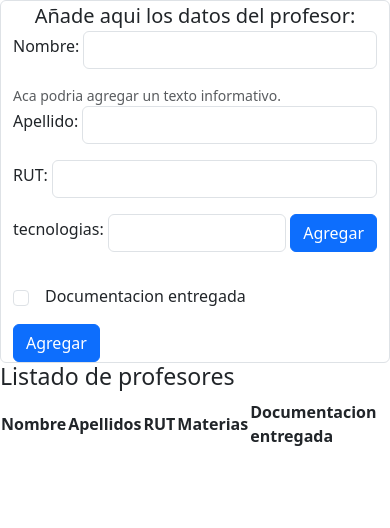
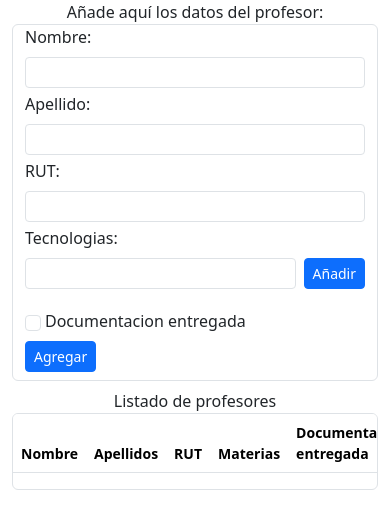
Before and after one commit to Auliorp/TeachersForm-vuejs, a Vue app: page / in a window 390 px wide. Shown: the top 528 px of the page. Built offline with nearby package versions, Linux system fonts and the light colour scheme.

Commit message:
trabajando en mediasqueries para mobile, ademas se modifico la seccion donde se muestran los datos de los profesores

```diff
--- a/src/App.vue
+++ b/src/App.vue
@@ -7,5 +7,4 @@ import TeacherForm from './components/TeacherForm.vue';
 </script>
 
 <style>
-
 </style>
--- a/src/components/TeacherForm.vue
+++ b/src/components/TeacherForm.vue
@@ -1,40 +1,44 @@
 <template>
+
+<div class="container-fluid ">
+    <div class="row justify-content-center align-items-center">
+        <div class=" col-md-12 ">
+            <h5 class="modal-title text-center fs-6">Añade aquí los datos del profesor:</h5>
+        </div>
+      <div class="col-md-6">
             <div class="container border rounded d-flex justify-content-center align-items-center">
-        <form>
+                <form >
                     <div class="row">
-                <div class="col-md-12">
-                    <h5 class="modal-title text-center">Añade aqui los datos del profesor:</h5>
-                </div>
 
                         <div class="col-md-12">
 
-                    <div class="mb-3 d-flex align-items-center">
-                        <label for="inputName" class="form-label me-1">Nombre:</label>
-                        <input type="text" class="form-control" id="inputName" aria-describedby="nameHelp" v-model="teacher.teacherName">
+                            <div class="mb-1 ">
+                                <label for="inputName" class="form-label ">Nombre:</label>
+                                <input type="text" class="form-control form-control-sm" id="inputName" aria-describedby="nameHelp" v-model="teacher.teacherName">
+                            </div>
                         </div>
 
-                    <div id="nameHelp" class="form-text">Aca podria agregar un texto informativo.</div>
-                </div>
-
-                <div class="col-md-12">
-                    <div class="mb-3 d-flex align-items-center">
-                        <label for="inputSurname" class="form-label me-1" >Apellido:</label>
-                        <input type="text" class="form-control" id="inputSurname" v-model="teacher.teacherSurName">
+                        <div class="col-md-12 ">
+                            <div class="mb-1 ">
+                                <label for="inputSurname" class="form-label" >Apellido:</label>
+                                <input type="text" class="form-control form-control-sm" id="inputSurname" v-model="teacher.teacherSurName">
                             </div>
                         </div>
 
                         <div class="col-md-12">
-                    <div class="mb-3 d-flex align-items-center">
-                        <label for="inputRut" class="form-label me-1">RUT:</label>
-                        <input type="number" class="form-control" id="inputRut" v-model="teacher.rut">
+                            <div class="mb-1">
+                                <label for="inputRut" class="form-label ">RUT:</label>
+                                <input type="number" class="form-control form-control-sm" id="inputRut" v-model="teacher.rut">
                             </div>
                         </div>
 
-                <div class="col-md-12">
-                    <div class="mb-3 d-flex align-items-center">
-                        <label for="inputsubjects" class="form-label me-1">tecnologias:</label>
-                        <input type="text" class="form-control" id="inputsubjects" v-model="subject" @keyup.enter="handleSubject()">
-                        <button type="button" class="btn btn-primary ms-1" v-on:click="handleSubject()">Agregar</button>
+                        <div class="col-md-12 ">
+                            <div class="mb-1 ">
+                                <label for="inputsubjects" class="form-label">Tecnologias:</label>
+                                <div class="d-flex align-items-center">
+                                    <input type="text" class="form-control form-control-sm me-2" id="inputsubjects" v-model="subject" @keyup.enter="handleSubject()">
+                                    <button type="button" class="btn btn-primary btn-sm" v-on:click="handleSubject()">Añadir</button>
+                                </div>
                             </div>
                         </div>
 
@@ -48,44 +52,62 @@
 
                     <div class="row">
                         <div class="col-md-12">
-                    <div class="mb-3 form-check d-flex align-items-center">
-                        <input type="checkbox" class="form-check-input me-3" id="exampleCheck1" v-model="teacher.doc">
-                        <label class="form-check-label" for="exampleCheck1">Documentacion entregada</label>
+                            <div class="mb-2 form-check d-flex align-items-center">
+                                <input type="checkbox" class="form-check-input me-1" id="checkDoc" v-model="teacher.doc">
+                                <label class="form-check-label" for="checkDoc">Documentacion entregada</label>
                             </div>
                         </div>
-                <div class="col-md-12">
-                    <button type="button" class="btn btn-primary" v-on:click="handleAddTeacher()">Agregar</button>
+                        <div class="col-md-12 mb-2 ">
+                            <button type="button" class="btn btn-primary btn-sm" v-on:click="handleAddTeacher()">Agregar</button>
                         </div>
                     </div>
-
                 </form>
+            </div>
+        </div>
+    </div>
 </div>
 
 
 <section>
-        <h3>Listado de profesores</h3>
-        <table>
+    <h5 class="modal-title text-center mt-2 fs-6">Listado de profesores</h5>
+    <div class="container-md">
+        <div class="row justify-content-center">
+            <div class="col-md-10">
+                <div class="table-responsive border rounded ">
+                    <table class="table">
+                        <thead>
                             <tr>
-                <th>Nombre</th>
-                <th>Apellidos</th>
-                <th>RUT</th>
-                <th>Materias</th>
-                <th>Documentacion entregada</th>
+                                <th scope="col" class="small">Nombre</th>
+                                <th scope="col" class="small">Apellidos</th>
+                                <th scope="col" class="small">RUT</th>
+                                <th scope="col" class="small">Materias</th>
+                                <th scope="col" class="small">Documentacion entregada</th>
                             </tr>
+                        </thead>
+                        <tbody>
                             <tr v-for="elemento in teachers" :key="elemento.rut">
-                <th>{{ elemento.teacherName }}</th>
-                <th>{{ elemento.teacherSurName }}</th>
-                <th>{{elemento.rut  }}</th>
-                <th>
+                                <td class="small">{{ elemento.teacherName }}</td>
+                                <td class="small">{{ elemento.teacherSurName }}</td>
+                                <td class="small">{{ elemento.rut }}</td>
+                                <td class="small">
                                     <ul>
                                         <li v-for="(item, index) in elemento.subjects" :key="index">{{ item }}</li>
                                     </ul>
-                </th>
-                <th v-if="elemento.doc">Entregado</th>
-                <th v-else>No entregado</th>
+                                </td>
+                                <td class="small">
+                                    <span v-if="elemento.doc">✅</span>
+                                    <span v-else>❌</span>
+                                </td>
                             </tr>
+                        </tbody>
                     </table>
+                </div>
+            </div>
+        </div>
+    </div>
 </section>
+
+
 
 
 
```
Lines whose indentation alone changed are shown as unchanged.
